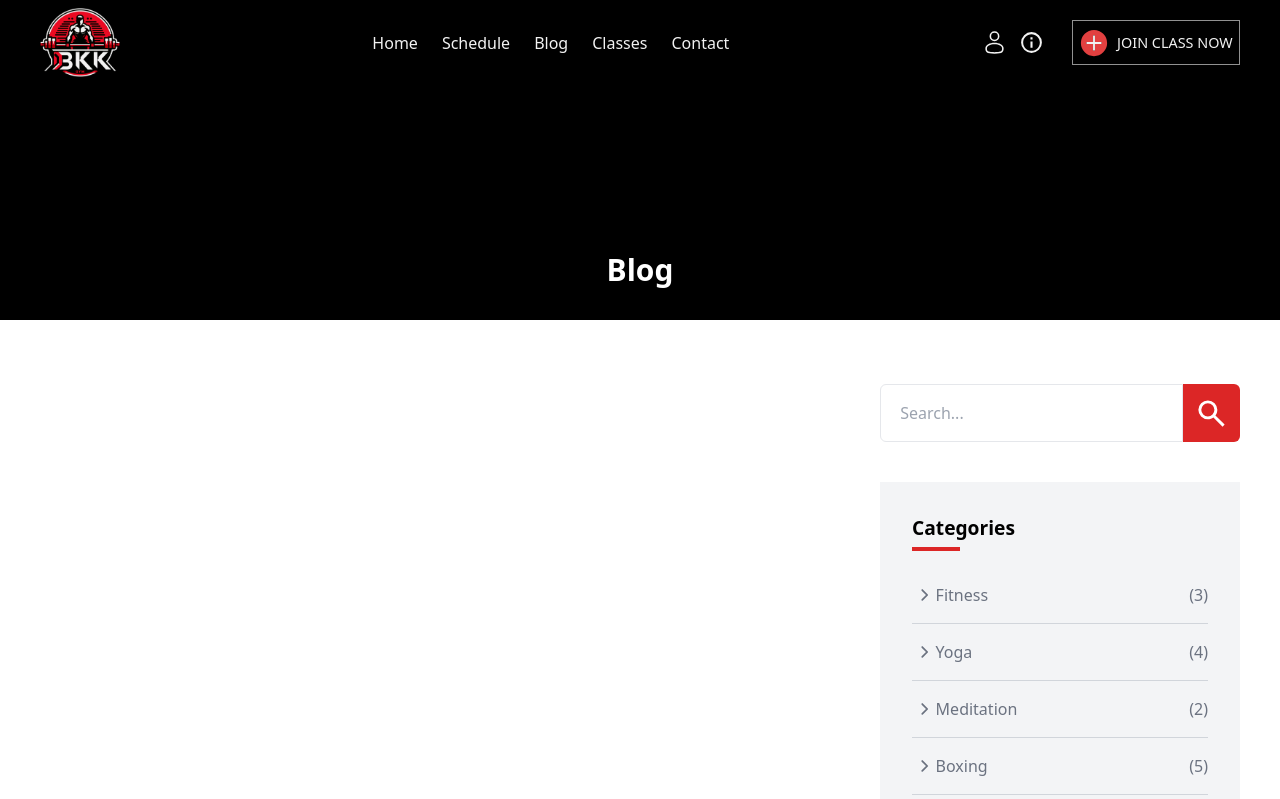
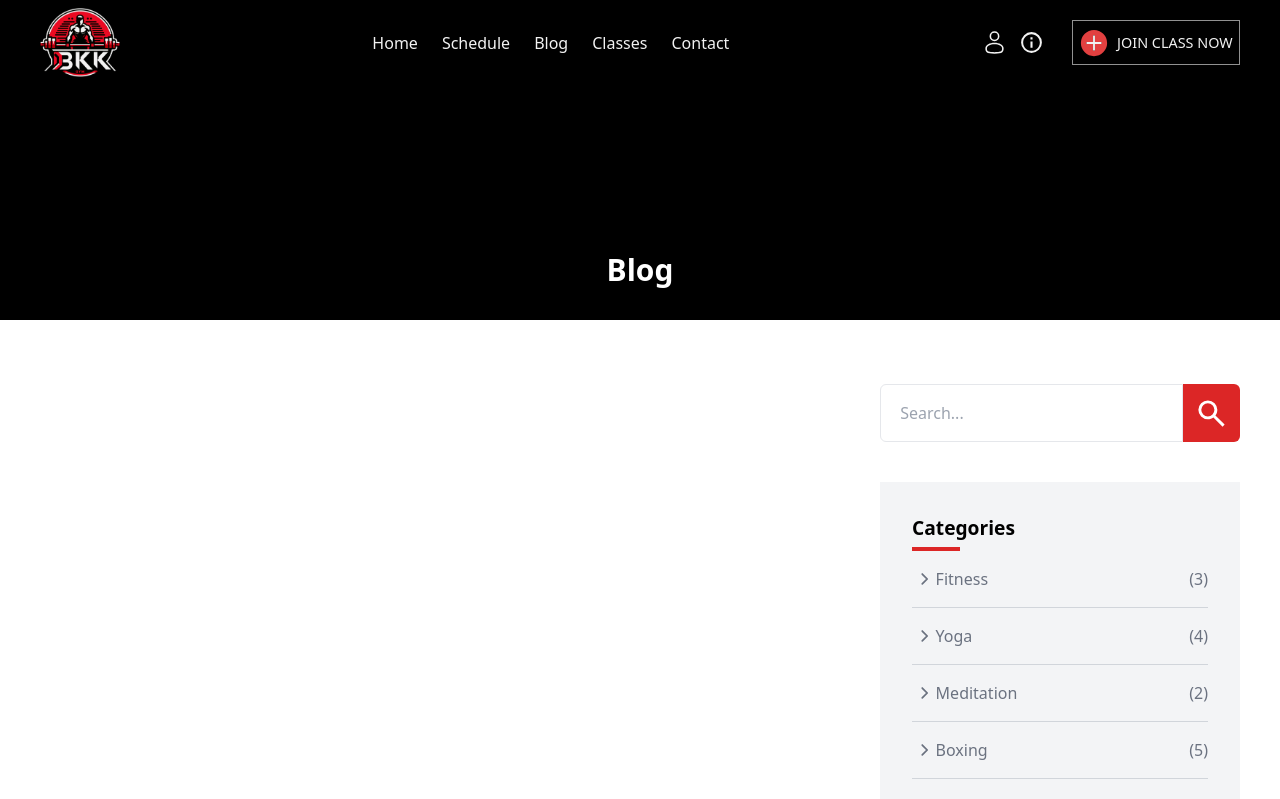
Before and after one commit to OnigiriKing/new-project, a React (Create React App) app: page /blog in a window 1280 px wide. Shown: the top 799 px of the page. Built offline with nearby package versions, Linux system fonts and the light colour scheme.

Commit message:
Blog update

```diff
--- a/src/components/blogComp/Blog.jsx
+++ b/src/components/blogComp/Blog.jsx
@@ -34,7 +34,7 @@ export default function Blog() {
               const category = blogCat[el];
 
               return (
-                <div class="flex justify-between py-[1rem] border-b-[1px] text-gray-500 border-gray-300">
+                <div class="flex justify-between mt-[1rem] pb-[1rem] border-b-[1px] text-gray-500 border-gray-300 cursor-pointer hover:text-red-600 duration-[.4s]">
                   <h3 class="flex gap-[.6rem]">
                     <p class="rotate-90">{allSvg(14).arrowSmall}</p>
                     {category.name}
```
Also changed, not shown: src/dist/style.css.
